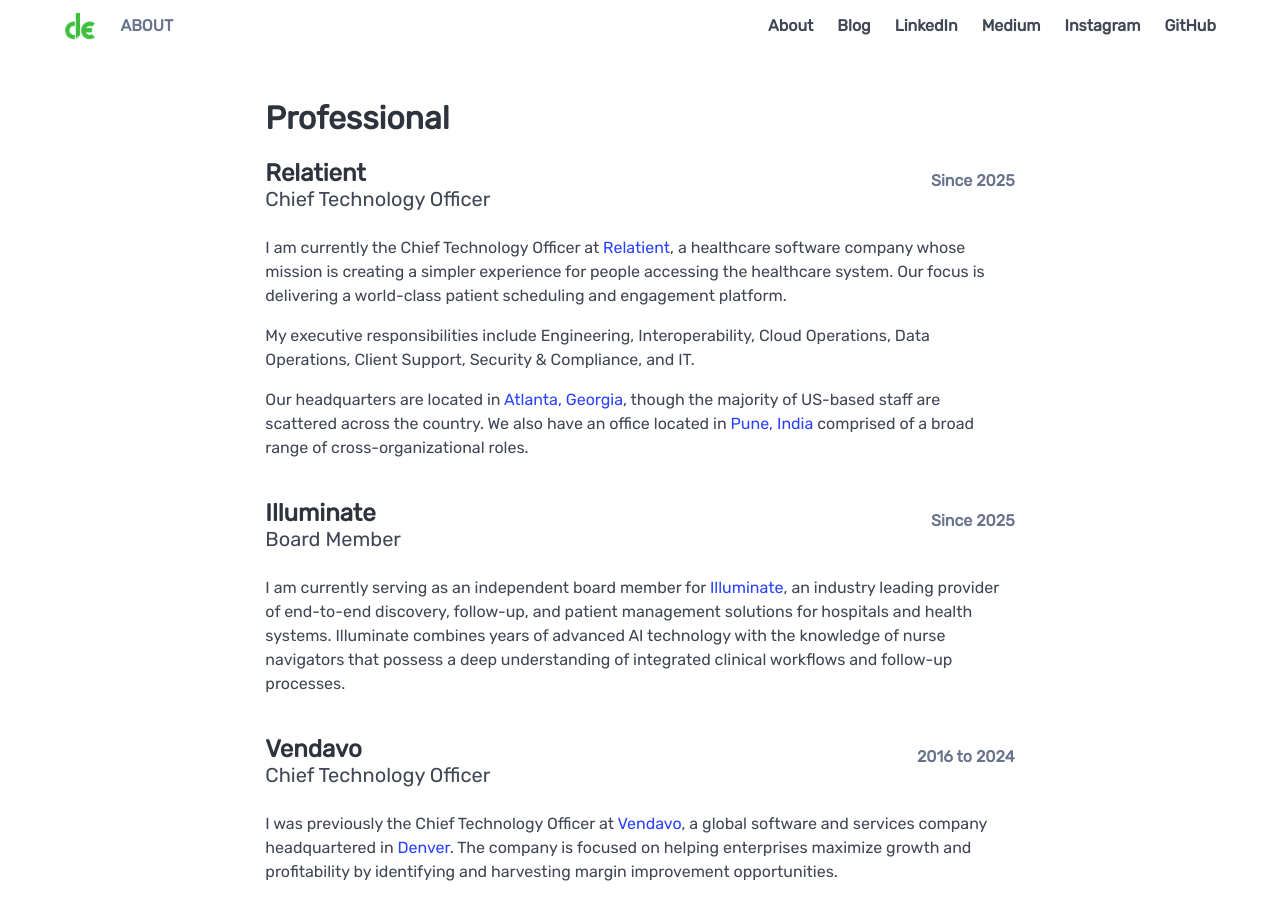
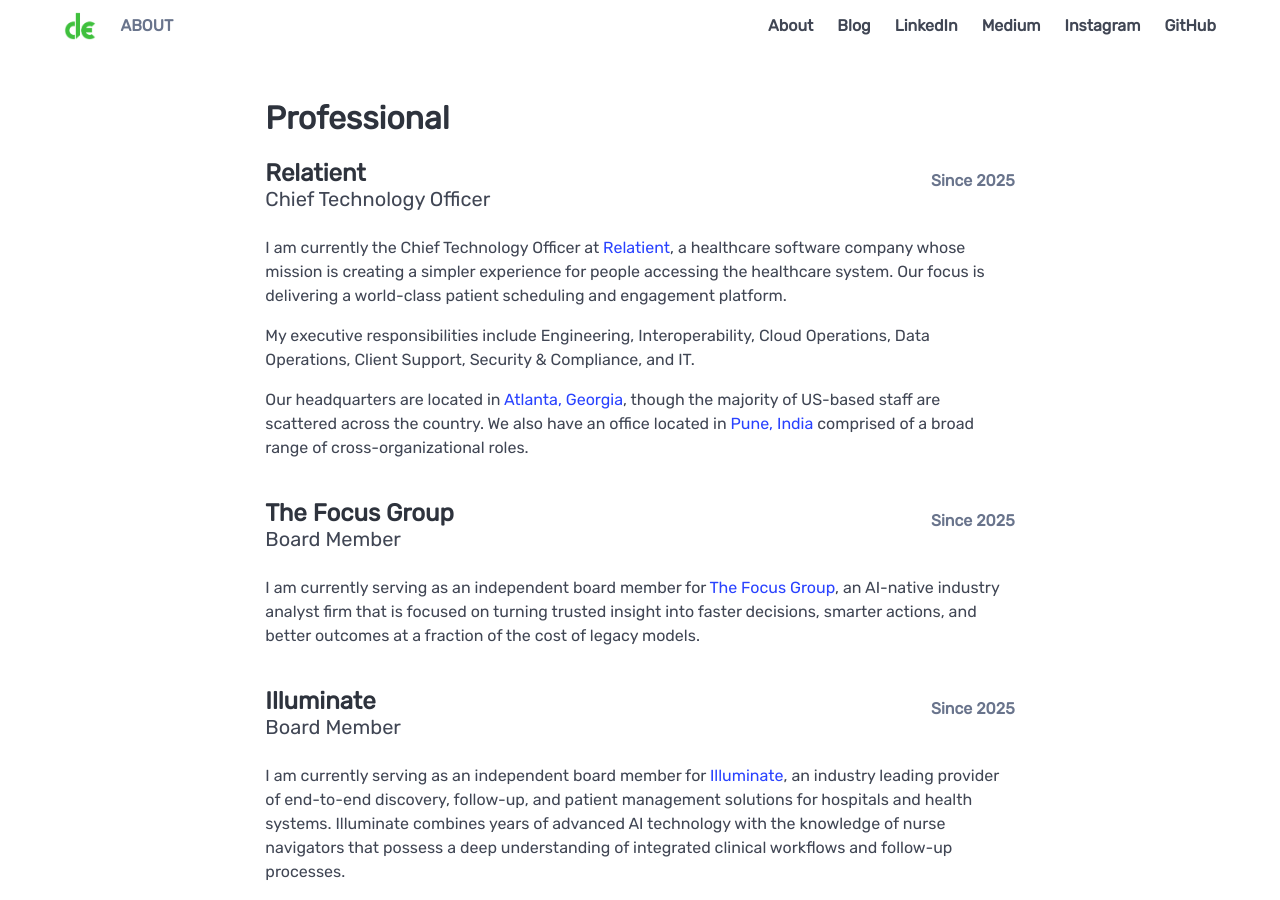
Before and after one commit to davidledwards/davidledwards.github.io, a Jekyll site: the page built from about/index.html, in a window 1280 px wide and 900 px high. Built offline with Jekyll 4.4.1, drawn with Linux system fonts in a browser that asks for light colours.

Commit message:
add The Focus Group board position

```diff
--- a/about/index.html
+++ b/about/index.html
@@ -25,6 +25,23 @@
     </p>
     <p>
         Our headquarters are located in <a href="https://maps.app.goo.gl/vGEo1BE2Fz9AADym6">Atlanta, Georgia</a>, though the majority of US-based staff are scattered across the country. We also have an office located in <a href="https://maps.app.goo.gl/Gbr74P2h9RVryLnt6">Pune, India</a> comprised of a broad range of cross-organizational roles.
+    </p>
+    <br/>
+    <div class="level is-mobile">
+        <div class="level-left">
+            <div class="level-item">
+                <a href="https://www.thefocusgroup.io/">
+                    <p class="title is-4">The Focus Group</p>
+                    <p class="subtitle is-5">Board Member</p>
+                </a>
+            </div>
+        </div>
+        <div class="level-right">
+            <h3 class="subtitle is-6 has-text-grey">Since 2025</h3>
+        </div>
+    </div>
+    <p>
+        I am currently serving as an independent board member for <a href="https://www.thefocusgroup.io/">The Focus Group</a>, an AI-native industry analyst firm that is focused on turning trusted insight into faster decisions, smarter actions, and better outcomes at a fraction of the cost of legacy models.
     </p>
     <br/>
     <div class="level is-mobile">
```
